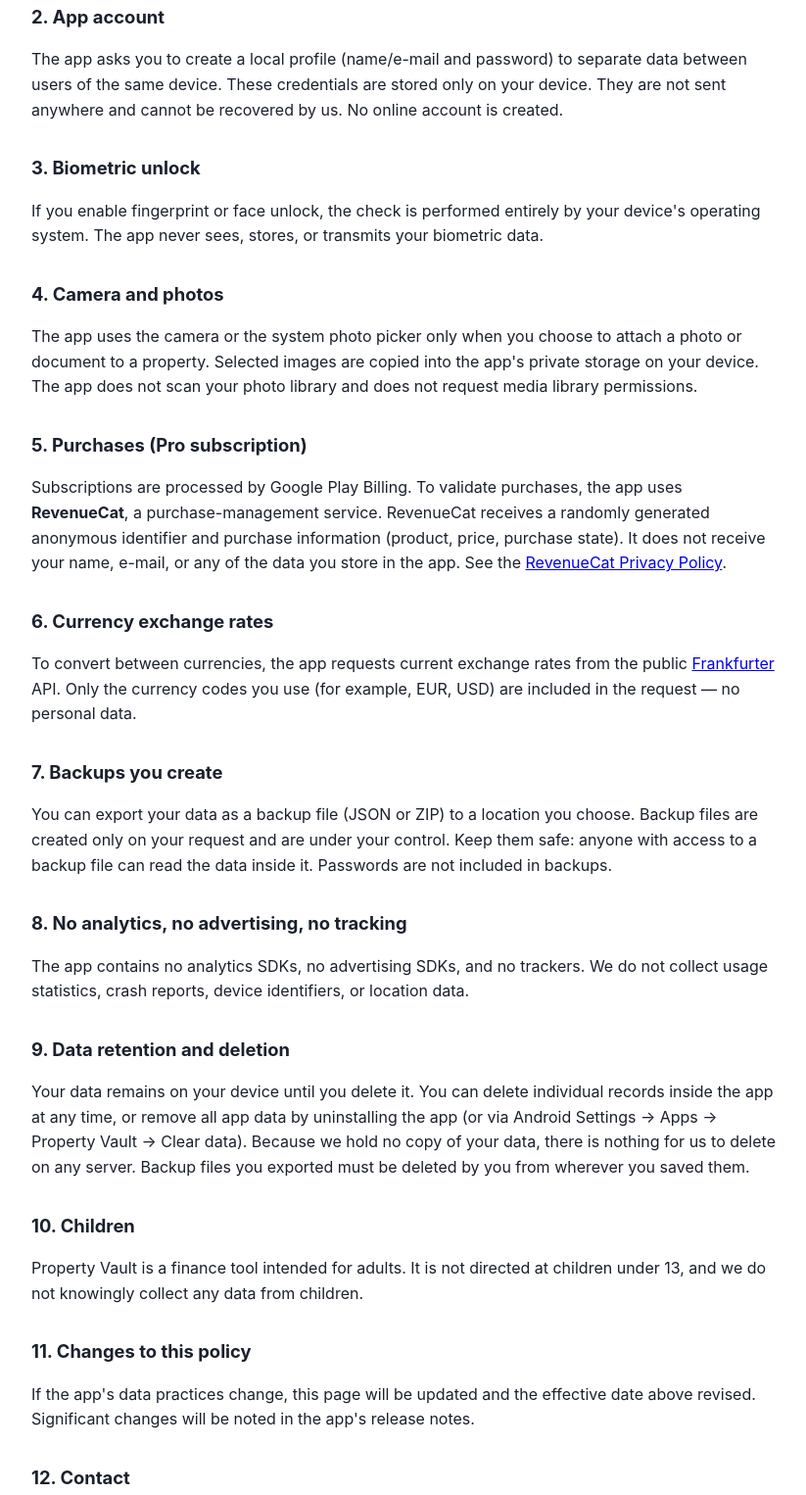
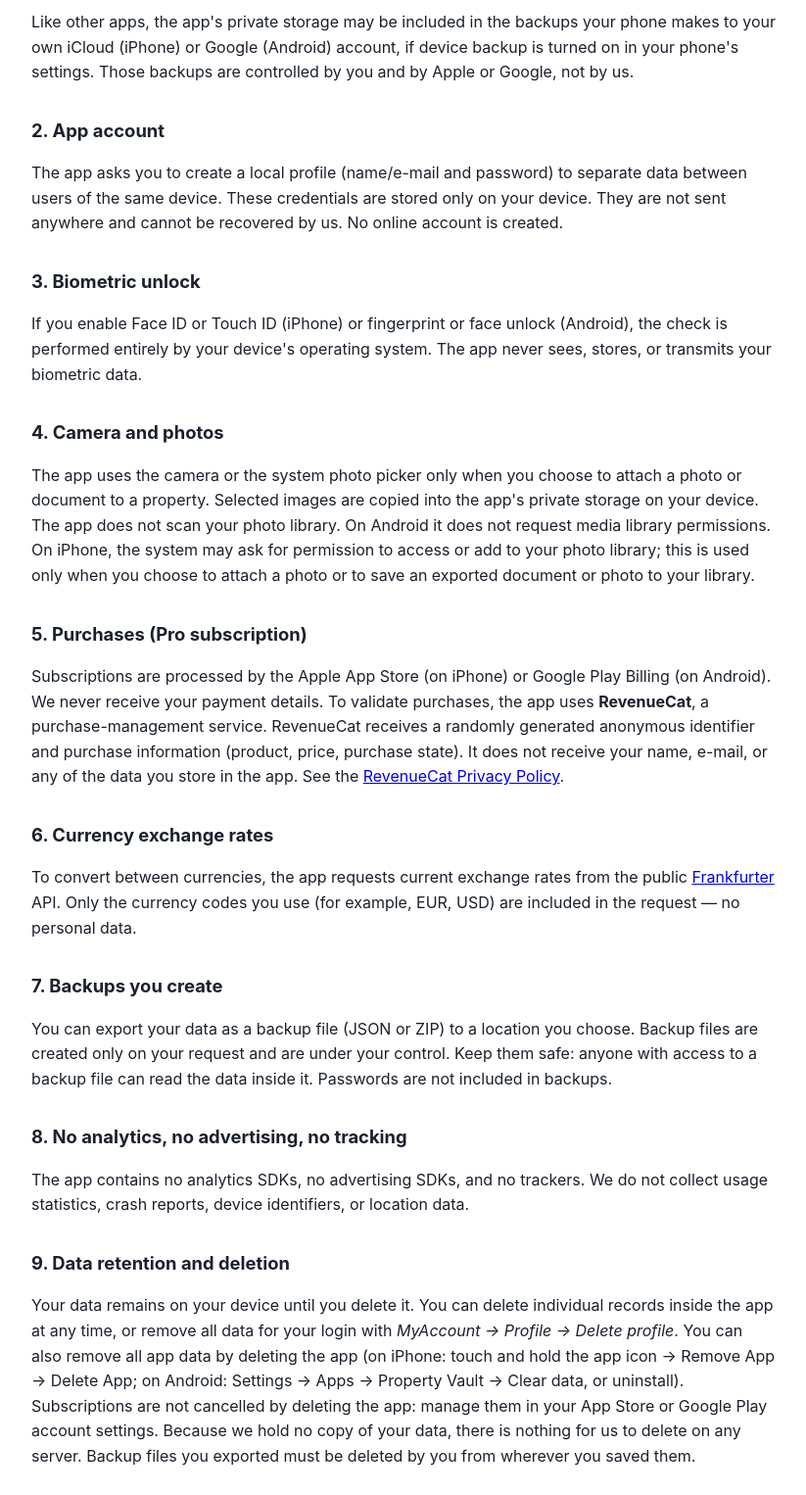
Before and after one commit to KIKAPUKA/propertyvault-privacy, a plain HTML site: page index.html in a window 1280 px wide. Shown: the part 449-1975 px from the top of the page at 98% size, without its empty margins (228-1051 px from the left). Drawn offline with Linux system fonts and the light colour scheme.

Commit message:
Update index.html

```diff
--- a/index.html
+++ b/index.html
@@ -14,8 +14,9 @@
 <body>
 
 <h1>Privacy Policy — Property Vault</h1>
-<p class="meta">Effective date: July 12, 2026<br>
-Applies to the mobile application <strong>Property Vault</strong> (package name: <code>com.ehi.propertyvault</code>).</p>
+<p class="meta">Effective date: November 25, 2026<br>
+Applies to the mobile application <strong>Property Vault</strong> for iPhone (iOS) and Android
+(App Store bundle ID and Google Play package name: <code>com.ehi.propertyvault</code>).</p>
 
 <p>Property Vault is an app for keeping track of your real estate and related finances.
 This policy explains what information the app handles and how it is protected.
@@ -27,6 +28,9 @@ and we do not share or sell it.</strong></p>
 comments, attached documents and photos — is stored locally on your device in the app's private
 storage. This information is never transmitted to us or to any server we operate.
 We operate no servers and have no access to your data.</p>
+<p>Like other apps, the app's private storage may be included in the backups your phone makes
+to your own iCloud (iPhone) or Google (Android) account, if device backup is turned on in your
+phone's settings. Those backups are controlled by you and by Apple or Google, not by us.</p>
 
 <h2>2. App account</h2>
 <p>The app asks you to create a local profile (name/e-mail and password) to separate data between
@@ -34,16 +38,19 @@ users of the same device. These credentials are stored only on your device. They
 anywhere and cannot be recovered by us. No online account is created.</p>
 
 <h2>3. Biometric unlock</h2>
-<p>If you enable fingerprint or face unlock, the check is performed entirely by your device's
-operating system. The app never sees, stores, or transmits your biometric data.</p>
+<p>If you enable Face ID or Touch ID (iPhone) or fingerprint or face unlock (Android), the check is
+performed entirely by your device's operating system. The app never sees, stores, or transmits your biometric data.</p>
 
 <h2>4. Camera and photos</h2>
 <p>The app uses the camera or the system photo picker only when you choose to attach a photo or
 document to a property. Selected images are copied into the app's private storage on your device.
-The app does not scan your photo library and does not request media library permissions.</p>
+The app does not scan your photo library. On Android it does not request media library permissions.
+On iPhone, the system may ask for permission to access or add to your photo library; this is used only
+when you choose to attach a photo or to save an exported document or photo to your library.</p>
 
 <h2>5. Purchases (Pro subscription)</h2>
-<p>Subscriptions are processed by Google Play Billing. To validate purchases, the app uses
+<p>Subscriptions are processed by the Apple App Store (on iPhone) or Google Play Billing (on Android).
+We never receive your payment details. To validate purchases, the app uses
 <strong>RevenueCat</strong>, a purchase-management service. RevenueCat receives a randomly
 generated anonymous identifier and purchase information (product, price, purchase state). It does
 not receive your name, e-mail, or any of the data you store in the app. See the
@@ -65,8 +72,11 @@ usage statistics, crash reports, device identifiers, or location data.</p>
 
 <h2>9. Data retention and deletion</h2>
 <p>Your data remains on your device until you delete it. You can delete individual records inside
-the app at any time, or remove all app data by uninstalling the app (or via Android
-Settings → Apps → Property Vault → Clear data). Because we hold no copy of your data, there is
+the app at any time, or remove all data for your login with <em>MyAccount → Profile → Delete profile</em>. You can also remove
+all app data by deleting the app (on iPhone: touch and hold the app icon → Remove App → Delete App;
+on Android: Settings → Apps → Property Vault → Clear data, or uninstall).
+Subscriptions are not cancelled by deleting the app: manage them in your App Store or Google Play
+account settings. Because we hold no copy of your data, there is
 nothing for us to delete on any server. Backup files you exported must be deleted by you from
 wherever you saved them.</p>
 
```
